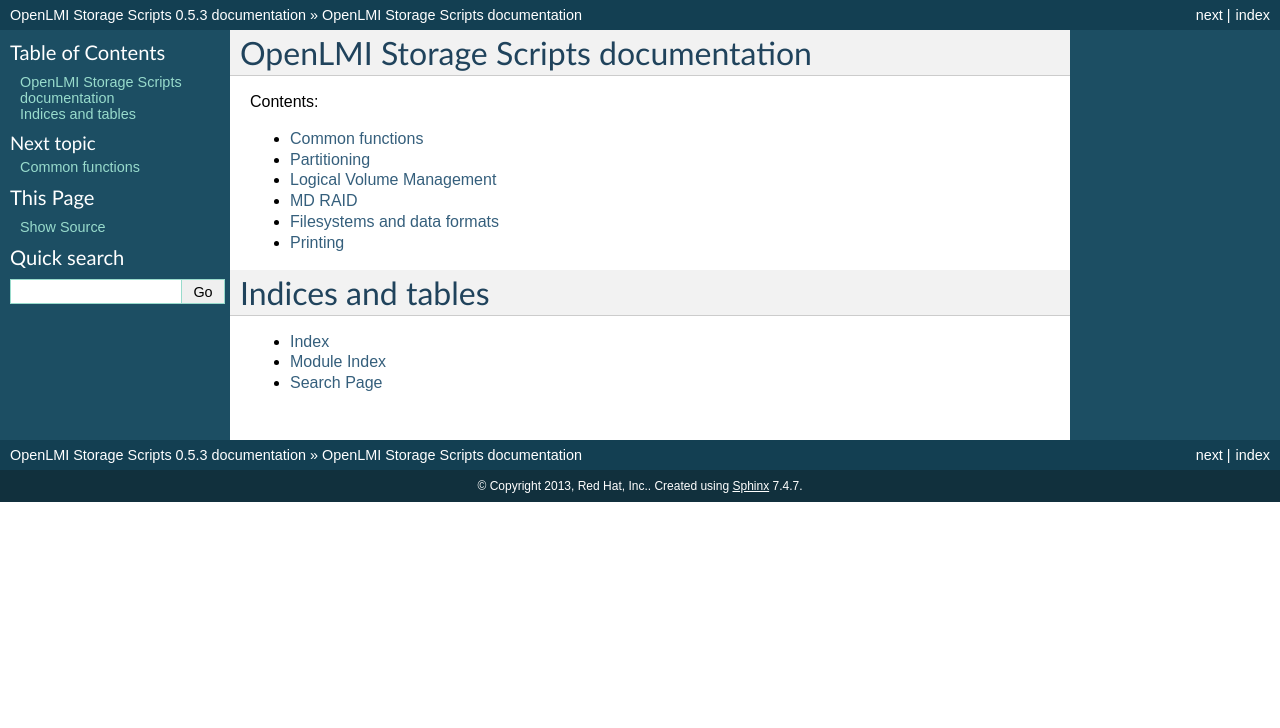
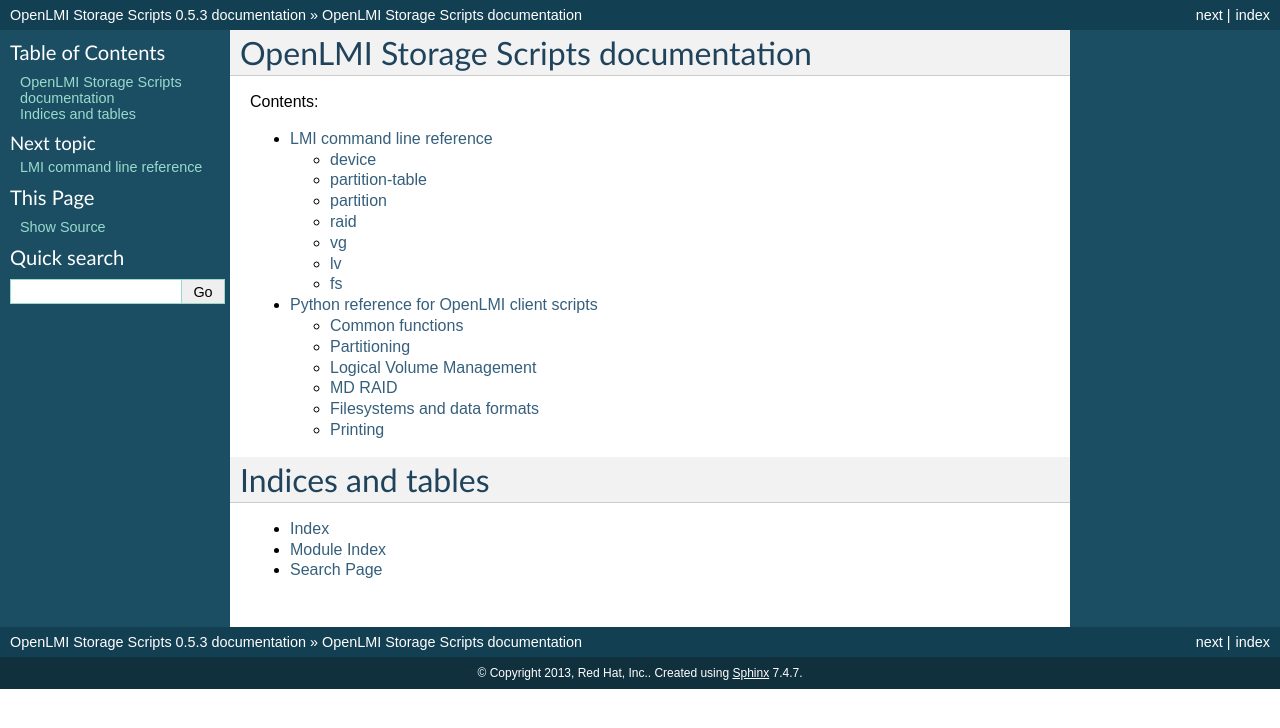
Before and after one commit to openlmi/openlmi-scripts, a Sphinx documentation site: the page built from commands/storage/doc/index.rst, in a window 1280 px wide. Shown: the top 728 px of the page. Built offline with Sphinx 7.4.7, drawn with Linux system fonts in a browser that asks for light colours; some of the changed lines change nothing that is shown.

Commit message:
Add documentation for lmi commands.

```diff
--- /dev/null
+++ b/commands/storage/doc/cmdline.rst
@@ -0,0 +1,193 @@
+LMI command line reference
+==========================
+
+These commands allow listing and manipulation with block devices.
+
+
+device
+------
+
+Usage:
+    lmi device list [<devices>]...
+    lmi device show [<devices>]...
+
+Commands:
+    list        List short information about given device. If no devices
+                are given, all devices are listed.
+
+    show        Show detailed information about given devices. If no devices
+                are provided, all of them are displayed.
+
+
+partition-table
+---------------
+
+Partition management.
+
+Usage:
+    lmi partition-table list [<devices>]...
+    lmi partition-table create [ --gpt | --msdos ] <devices>...
+    lmi partition-table show  [<devices>]...
+
+Commands:
+    list        List partition tables on given device.
+                If no devices are provided, all partition tables are listed.
+
+    create      Create a partition table on given devices. The devices must be
+                empty, i.e. must not have any partitions on them. GPT partition
+                table is created by default.
+
+    show        Show detailed information about partition table on given
+                devices. If no devices are provided, all of them are displayed.
+
+
+partition
+---------
+
+Partition management.
+
+Usage:
+    lmi partition list [<devices>]...
+    lmi partition create [ --logical | --extended ] <device> [<size>]
+    lmi partition delete <partitions>...
+    lmi partition show [<partitions>]...
+
+Commands:
+    list        List available partitions on given devices.
+                If no devices are provided, all partitions are listed.
+
+    create      Create a partition on given device.
+
+                If no size is given, the resulting partition will occupy the
+                largest available space on disk.
+
+                The command automatically creates extended and logical
+                partitions using these rules:
+
+                * If no partition type (logical or extended) is provided and
+                MS-DOS partition is requested and there is extended partition
+                already on the device, a logical partition is created.
+
+                * If there is no extended partition on the device and there are
+                at most two primary partitions on the device, primary partition
+                is created.
+
+                * If there is no extended partition and three primary partitions
+                already exist, new extended partition with all remaining space
+                is created and a logical partition with requested size is
+                created.
+
+    delete      Delete given partitions.
+
+    show        Show detailed information about given partitions. If no
+                partitions are provided, all of them are displayed.
+
+Options:
+    size        Size of the partition in sectors.
+    --logical   Override the automatic behavior and request logical partition.
+    --extended  Override the automatic behavior and request extended partition.
+
+
+raid
+----
+
+MD RAID management.
+
+Usage:
+    lmi raid list
+    lmi raid create [ --name=<name> ] <level> <devices>...
+    lmi raid delete <devices>...
+    lmi raid show [<devices>]...
+
+Commands:
+    list        List all MD RAID devices on the system.
+
+    create      Create MD RAID array with given RAID level from list of devices.
+
+    delete      Delete given MD RAID devices.
+
+    show        Show detailed information about given MD RAID devices. If no
+                devices are provided, all MD RAID devices are displayed.
+
+
+vg
+--
+
+Volume Group management.
+
+Usage:
+    lmi vg list
+    lmi vg create [ --extent-size=<size> ] <name> <devices>...
+    lmi vg delete <vgs>...
+    lmi vg show [<vgs>]...
+
+Commands:
+    list        List all volume groups on the system.
+
+    create      Create Volume Group with given name from list of devices.
+
+    delete      Delete given Volume Groups.
+
+    show        Show detailed information about given Volume Groups. If no
+                Volume Groups are provided, all of them are displayed.
+
+
+lv
+---
+
+Logical Volume management.
+
+Usage:
+    lmi lv list [<vgs>]...
+    lmi lv create <vg> <name> <size>
+    lmi lv delete <lvs>...
+    lmi lv show [<lvs>]...
+
+Commands:
+    list        List available logical volumes on given volume groups.
+                If no volume groups are provided, all logical volumes are
+                listed.
+
+    create      Create a logical volume on given volume group.
+
+                Size can be specified as number of extents using 'e' suffix,
+                e.g. '100e' is 100 extents.
+
+    delete      Delete given logical volume.
+
+    show        Show detailed information about given Logical Volumes. If no
+                Logical Volumes are provided, all of them are displayed.
+
+
+fs
+--
+
+Filesystem and other data format management.
+
+Usage:
+    lmi fs list [--all] [<devices>]...
+    lmi fs create [ --label=<label> ] <type> [<devices>]...
+    lmi fs delete <devices>...
+    lmi fs list-supported
+
+Commands:
+    list        List filesystems and and other data formats (RAID metadata, ...)
+                on given devices.
+                If no devices are provided, all filesystems are listed.
+                If --all option is set, all filesystem, including system ones
+                like tmpfs, cgroups, procfs, sysfs etc are listed.
+
+    create      Format device(s) with given filesystem.
+                If more devices are given, the filesystem will span
+                over these devices (currently supported only by btrfs).
+
+                For list of available filesystem types, see output of
+                %(cmd)s list-supported.
+
+    delete      Delete given filesystem or data format (like partition table,
+                RAID metadata, LUKS, physical volume metadata etc)
+                on given devices.
+
+    list-supported
+                List supported filesystems, which can be used as
+                %(cmd)s create <type> option.
--- a/commands/storage/doc/index.rst
+++ b/commands/storage/doc/index.rst
@@ -8,12 +8,8 @@
 .. toctree::
    :maxdepth: 2
 
-   common
-   partition
-   lvm
-   raid
-   fs
-   show
+   cmdline
+   python
 
 
 Indices and tables
--- /dev/null
+++ b/commands/storage/doc/python.rst
@@ -0,0 +1,12 @@
+Python reference for OpenLMI client scripts
+===========================================
+
+.. toctree::
+   :maxdepth: 2
+
+   common
+   partition
+   lvm
+   raid
+   fs
+   show
```
